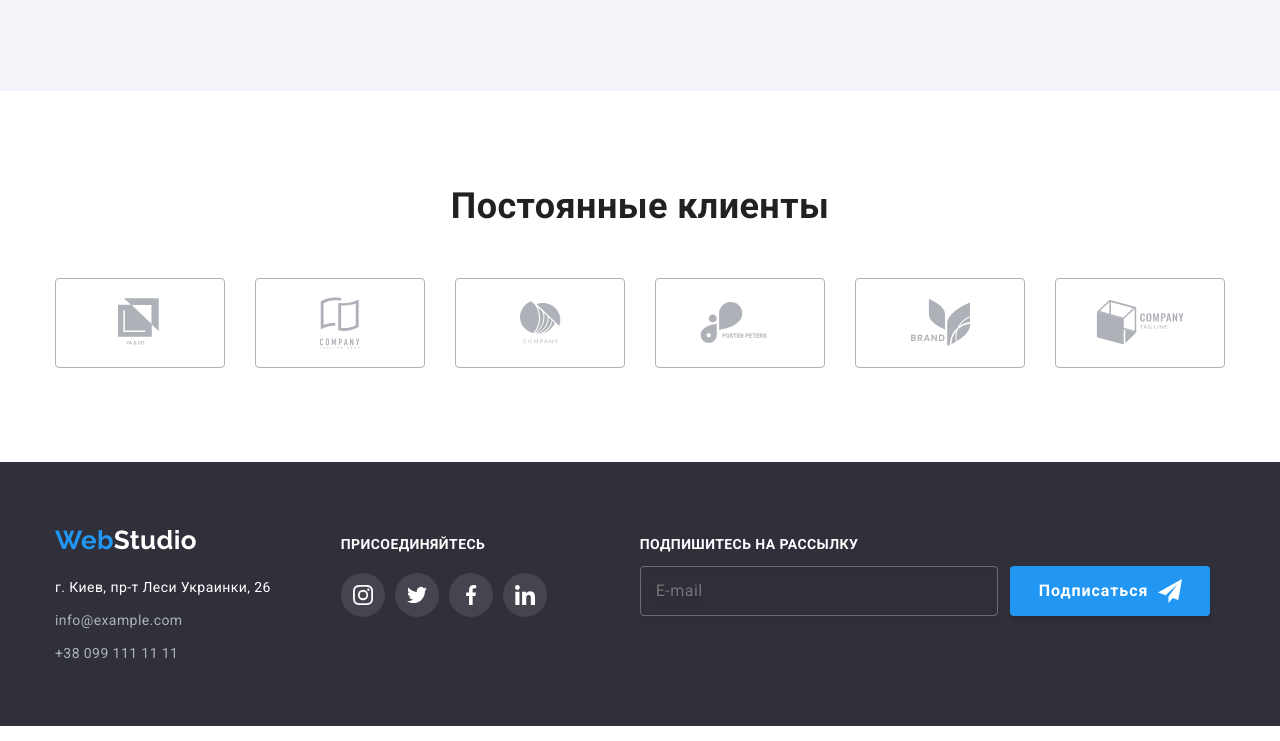
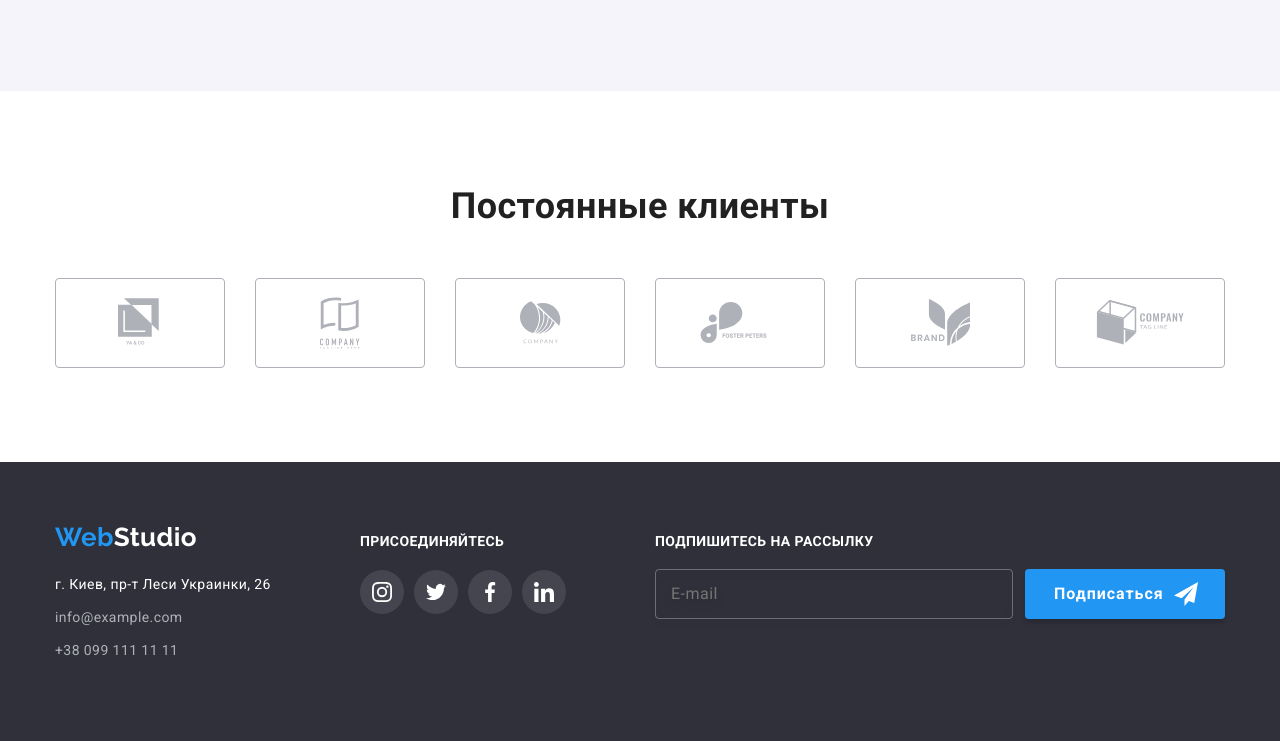
Before and after one commit to Anastasiia-Litvinova/goit-markup-hw-06, a plain HTML site: page index.html in a window 1280 px wide. Shown: the part 2217-2958 px from the top of the page. Drawn offline with nearby package versions, Linux system fonts and the light colour scheme.

Commit message:
Update styles.css

```diff
--- a/css/styles.css
+++ b/css/styles.css
@@ -527,6 +527,7 @@ header > .container {
 
 .location {
   margin: 0;
+  margin-bottom: 9px;
 }
 
 .footer .link-logo {
@@ -550,6 +551,7 @@ header > .container {
   letter-spacing: 0.03em;
   font-style: normal;
   display: block;
+  margin-bottom: 9px;
 }
 
 .footer-contact-link {
@@ -557,18 +559,10 @@ header > .container {
   display: inline-block;
 }
 
-.location,
-.footer-list-item {
-  margin-bottom: 9px;
-}
-
 .footer-container {
   display: flex;
   align-items: baseline;
-}
-
-.footer-address {
-  margin-right: 70px;
+  justify-content: space-between;
 }
 
 .footer-socialnet {
@@ -617,12 +611,15 @@ header > .container {
 }
 
 .footer-subscribe {
-  margin-left: 93px;
+  margin: 0;
+  margin-left: ;
+  display: flex;
+  flex-direction: column;
+  justify-content: flex-end;
 }
 
 .footer-mail-form {
   display: flex;
-  justify-content: end;
 }
 
 .footer-form-text {
@@ -632,6 +629,8 @@ header > .container {
   letter-spacing: 0.03em;
   text-transform: uppercase;
 
+  margin: 0;
+  margin-bottom: 20px;
   color: #ffffff;
 }
 
@@ -811,6 +810,10 @@ header > .container {
 }
 
 .working-item:hover .portfolio-box {
+  transform: translateY(0);
+}
+
+.working-link:focus .portfolio-box {
   transform: translateY(0);
 }
 /* ========== END PORTFOLIO ========== */
```
